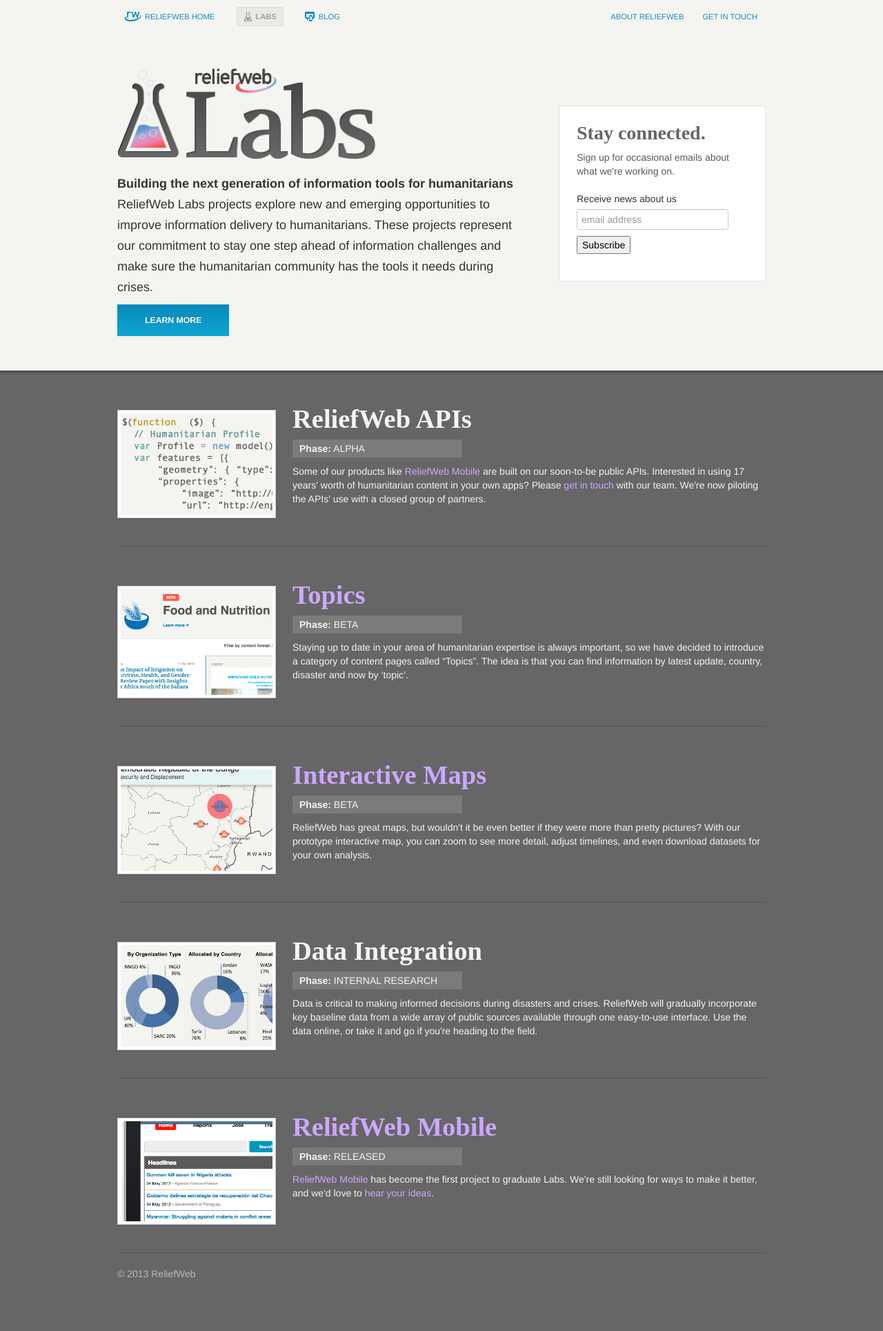
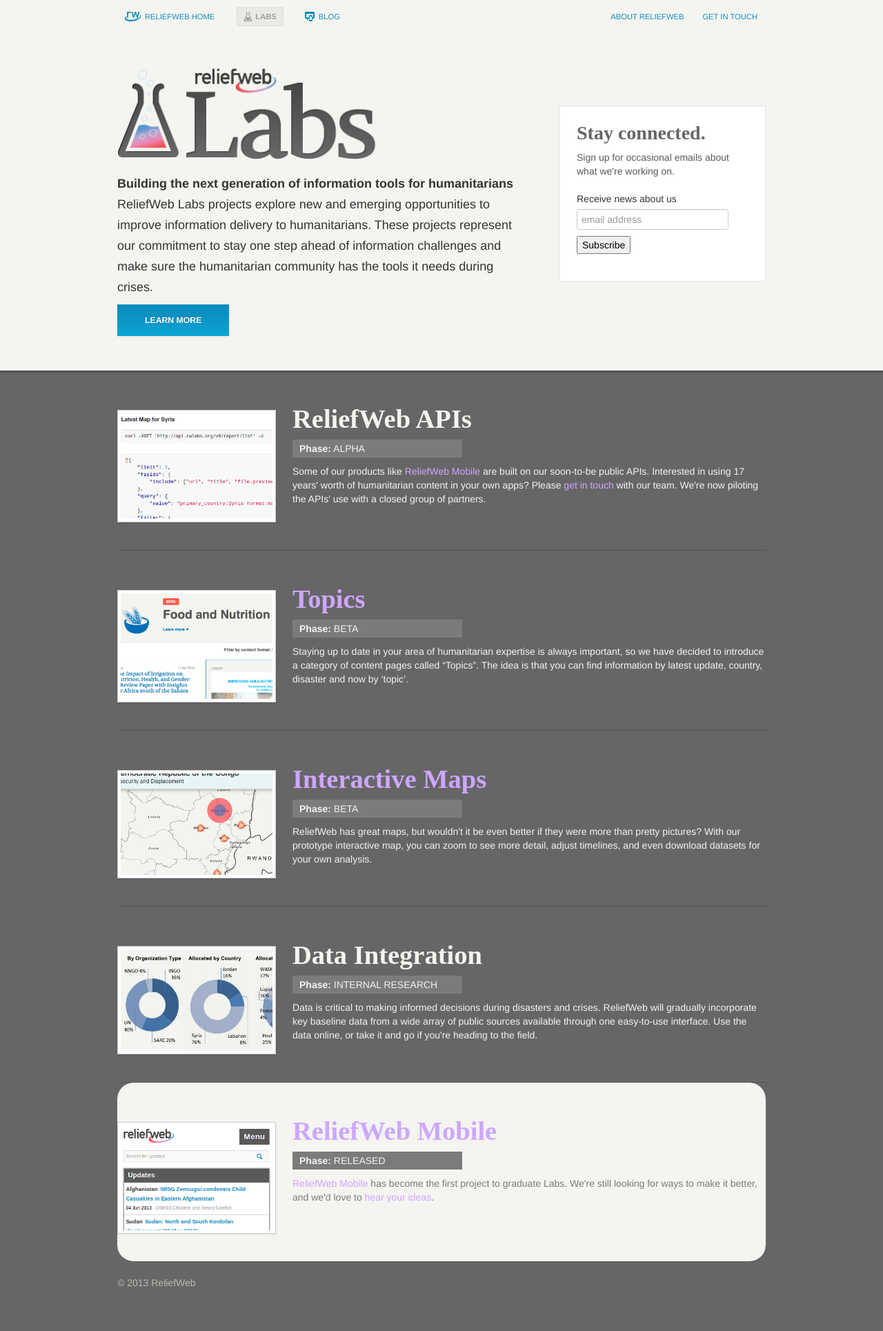
Before and after one commit to UN-OCHA/rwint-labs, a Jekyll site: the page built from index.html, in a window 1280 px wide. Shown: the whole page at 69% size. Built offline with Jekyll 4.4.1, drawn with Linux system fonts in a browser that asks for light colours; some web fonts are replaced.

Commit message:
change thumbnails and separate graduated projects

```diff
--- a/_posts/2013-01-10-rw_apis.html
+++ b/_posts/2013-01-10-rw_apis.html
@@ -3,6 +3,6 @@
 id: rw-project-apis
 title: ReliefWeb APIs
 phase: Alpha
-image: img/rw-thumbnail-api.jpg
+image: img/rw-thumbnail-api.png
 ---
 Some of our products like <a href='http://m.reliefweb.int'>ReliefWeb Mobile</a> are built on our soon-to-be public APIs. Interested in using 17 years' worth of humanitarian content in your own apps? Please <a href='mailto:labs@reliefweb.int'>get in touch</a> with our team. We're now piloting the APIs' use with a closed group of partners.
--- a/css/rwlabsstyle.css
+++ b/css/rwlabsstyle.css
@@ -188,6 +188,13 @@
 
 .rw-project-list-item {padding: 40px 0 40px 0; border-bottom: 1px solid #555555;}
 
+.rw-project-list-item.released {
+  background-color: #f4f4f0; color: #7b7b7b;
+  -webkit-border-radius: 24px;
+  -moz-border-radius: 24px;
+  border-radius: 24px;
+}
+
 .rw-project-list-item a {color: #cda7ff;}
 
 .rw-status {padding: 3px 10px; background-color: #7b7b7b; color: #f4f4f0; width: 33%;}
--- a/index.html
+++ b/index.html
@@ -4,7 +4,7 @@
 ---
 
 {% for post in site.posts %}
-<div id="{{ post.id }}" class="row-fluid rw-project-list-item">
+<div id="{{ post.id }}" class="row-fluid rw-project-list-item {{ post.phase | downcase }}">
     <div class="span3 rw-img-cell"><img src="{{ post.image }}" alt="" class="img-polaroid"></div>
     <div class="span9 rw-description-cell">
         {% if post.link %}
```
Also changed, not shown: img/rw-thumbnail-api.jpg (deleted), img/rw-thumbnail-api.png (added), img/rw-thumbnail-mobile.png.
